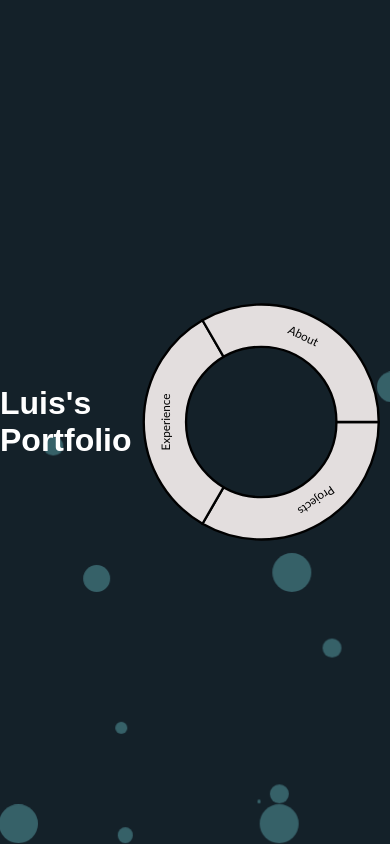
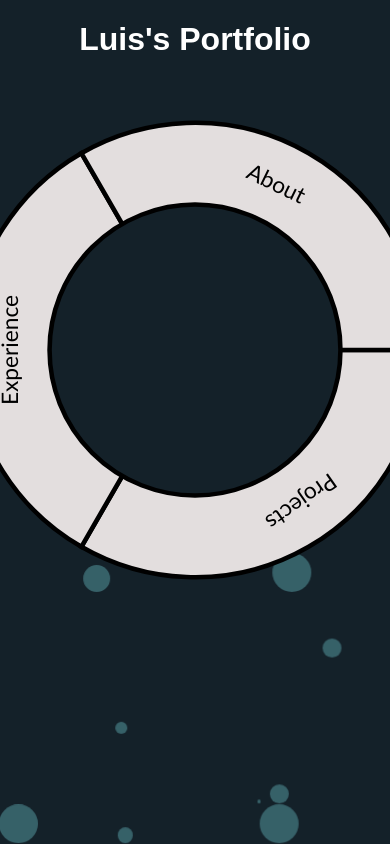
Before and after one commit to Luislfdms/Portfolio, a Flask app: page / in a window 390 px wide; the page is wider, and only the part inside the window is pictured. Run offline with Flask 3, Linux system fonts and the light colour scheme.

Commit message:
home page text appear above circle on mobile

```diff
--- a/static/home.css
+++ b/static/home.css
@@ -60,3 +60,15 @@
     transform: rotate(145deg);
     pointer-events: none;
 }
+
+@media (max-width: 767px) {
+    main {
+      flex-direction: column; /* Change to a vertical layout */
+      align-items: center; /* Center items horizontally */
+      justify-content: flex-start; /* Align items to the top */
+    }
+
+    svg {
+      margin-top: 20px; /* Add some space between h1 and svg */
+    }
+  }
--- a/static/style.css
+++ b/static/style.css
@@ -48,7 +48,6 @@
     text-decoration: none;
     color: #ffffff;
     font-weight: bold;
-
 }
 
 nav a.active {
--- a/templates/index.html
+++ b/templates/index.html
@@ -8,6 +8,10 @@
 </head>
 <body>
     {% include 'bubbles.html' %}
+    <div class="diagonal-top-right"></div>
+    <div class="diagonal-bottom-left"></div>
+    <div class="diagonal-top-left"></div>
+    <div class="diagonal-bottom-right"></div>
     <main>
         <header>
             <h1>Luis's Portfolio</h1>
--- a/templates/projects.html
+++ b/templates/projects.html
@@ -8,7 +8,7 @@
 <body>
     {% include 'bubbles.html' %}
     <header>
-        <h1 class="bordered-text">My Projects</h1>
+        <h1 class="bordered-text">Projects</h1>
     </header>
     <div class="project-container">
         <div class="project">
```
